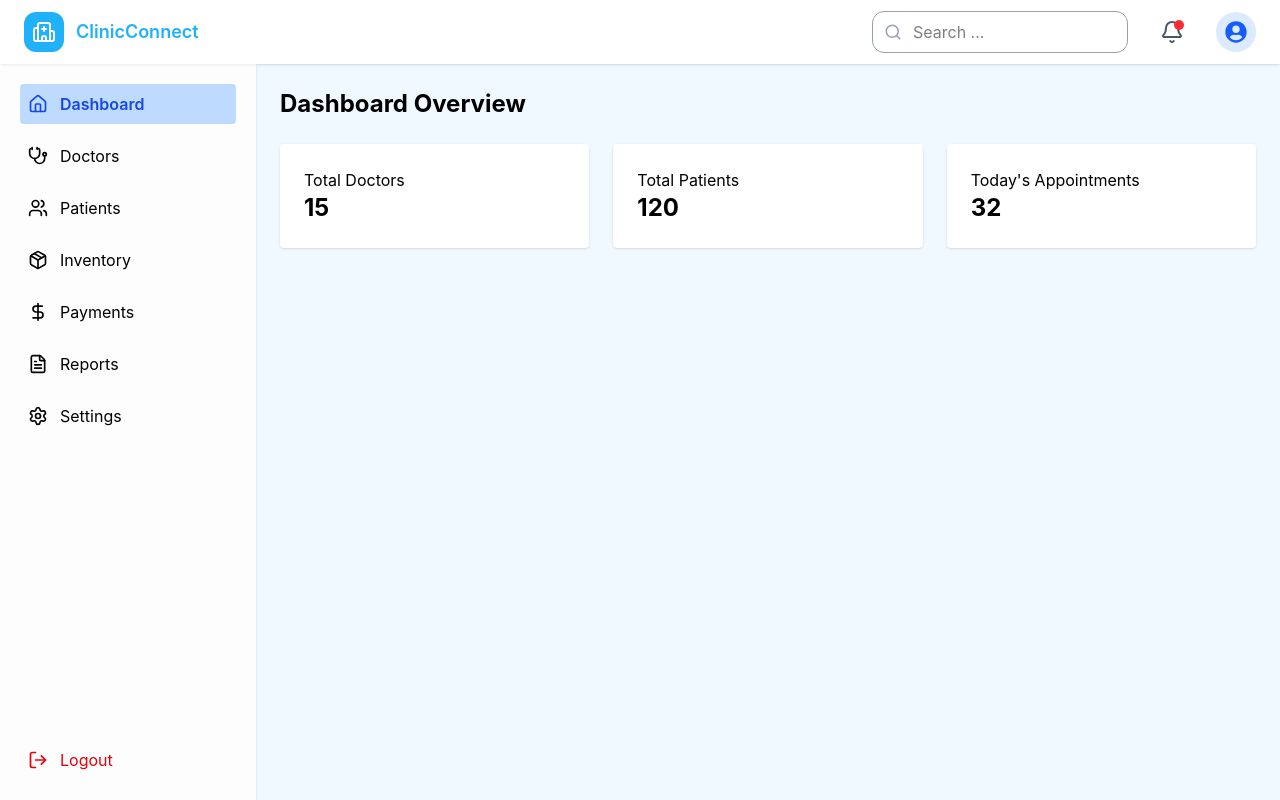
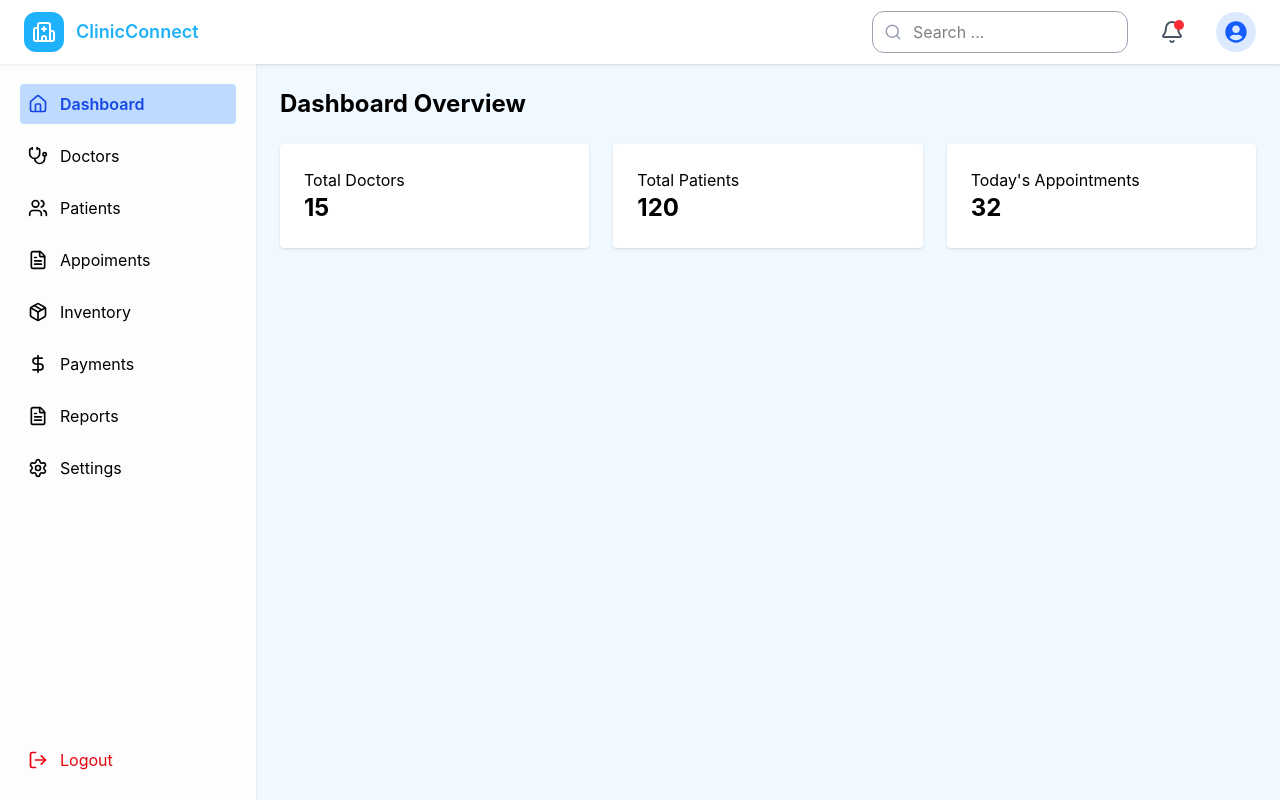
Before and after one commit to VirajithaDilsh/channeling-center-management-system, a React (Vite) app: page /dashboard in a window 1280 px wide. Built offline with nearby package versions, Linux system fonts and the light colour scheme.

Commit message:
added appoiment page

```diff
--- a/src/components/layout/Sidebar.jsx
+++ b/src/components/layout/Sidebar.jsx
@@ -7,6 +7,7 @@ const Sidebar = ({ sidebarOpen, setSidebarOpen }) => {
         { name: "Dashboard", to: "/dashboard", icon: <House size={20} /> },
         { name: "Doctors", to: "/dashboard/doctor-management", icon: <Stethoscope size={20} /> },
         { name: "Patients", to: "/dashboard/patients", icon: <Users size={20} /> },
+        { name: "Appoiments", to: "/dashboard/appoiments", icon: <FileText size={20} /> },
         { name: "Inventory", to: "/dashboard/inventory", icon: <Package size={20} /> },
         { name: "Payments", to: "/dashboard/payments", icon: <DollarSign size={20} /> },
         { name: "Reports", to: "/dashboard/reports", icon: <FileText size={20} /> },
--- /dev/null
+++ b/src/pages/dashboard/Appoiments/Appoiments.jsx
@@ -0,0 +1,7 @@
+import React from 'react'
+
+export default function Appoiments() {
+  return (
+    <div>Appoiments</div>
+  )
+}
--- a/src/routes/AppRoutes.jsx
+++ b/src/routes/AppRoutes.jsx
@@ -9,6 +9,8 @@ import AddMedicines from "../pages/dashboard/Inventory/AddMedicine.jsx";
 import Payments from "../pages/dashboard/Payments/Payments.jsx";
 import Reports from "../pages/dashboard/Reports/Reports.jsx";
 import Settings from "../pages/dashboard/Settings/Settings.jsx";
+import Appoiments from "../pages/dashboard/Appoiments/Appoiments.jsx";
+
 {/*import Login from "../pages/auth/Login.jsx";*/}
 
 const AppRoutes = () => {
@@ -28,6 +30,7 @@ const AppRoutes = () => {
                     <Route path="payments" element={<Payments />} />
                     <Route path="reports" element={<Reports />} />
                     <Route path="settings" element={<Settings />} />
+                    <Route path="appoiments" element={<Appoiments />} />
                 </Route>
             </Routes>
         </BrowserRouter>
```
